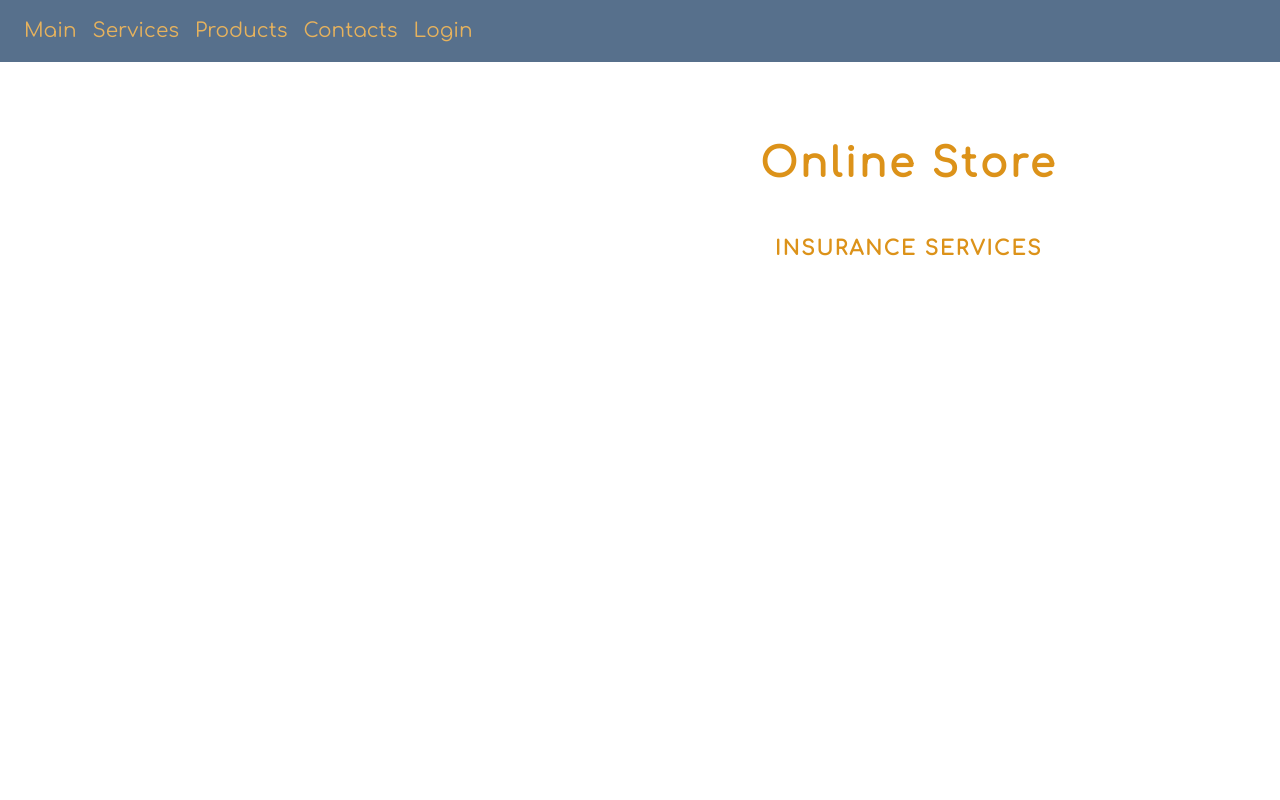
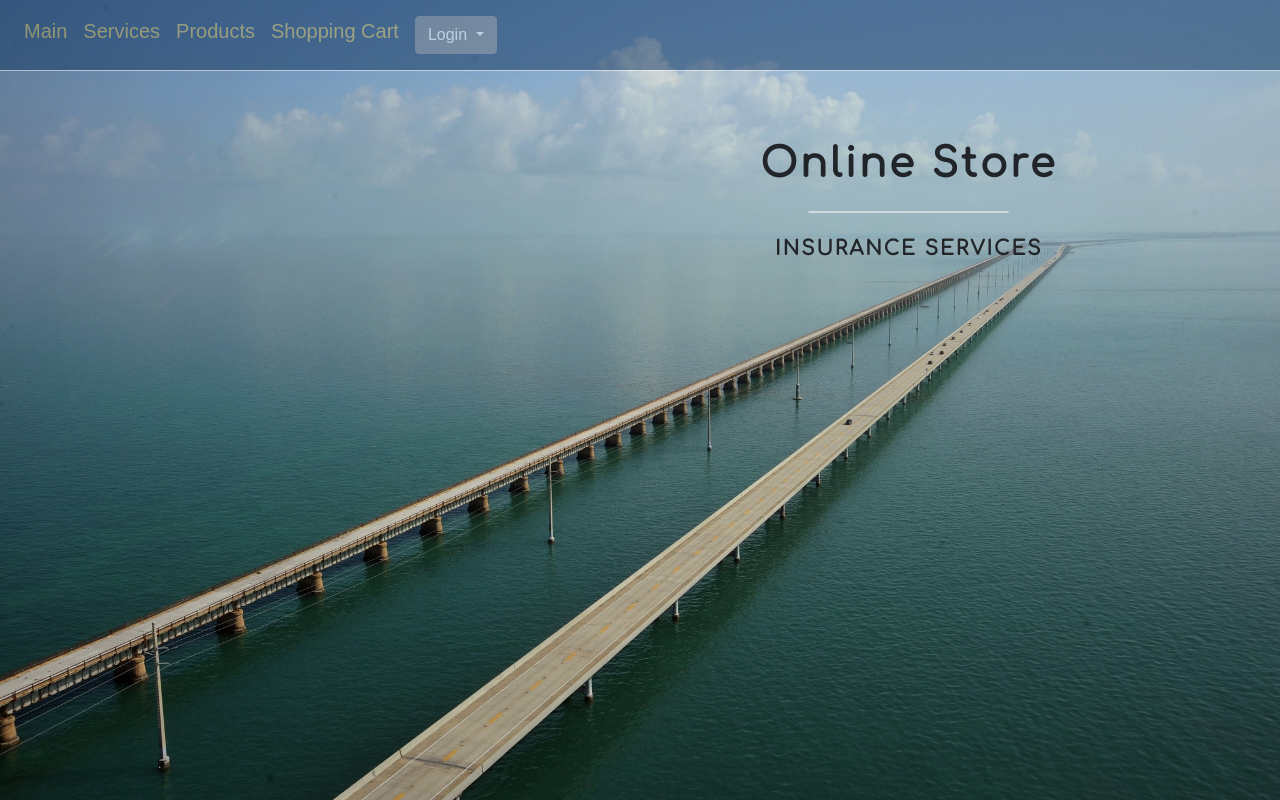
Before and after one commit to Forestriver/Onlinestore, a Django app: page /logout/ in a window 1280 px wide. Run offline with Django 3.2, Linux system fonts and the light colour scheme; some libraries are stand-ins or nearby versions.

Commit message:
templates and urls update

```diff
--- a/Store/models.py
+++ b/Store/models.py
@@ -29,7 +29,7 @@ class Order(models.Model):
     order_date = models.DateTimeField('Date and time of the order')
     notes = models.TextField(blank=True, verbose_name="Additional information")
 
-    def order_planned(self):
+    def order_accepted(self):
         return self.order_date >= timezone.now('Europe/London') - datetime.timedelta(days=1)
 
     def __str__(self):
--- a/Store/urls.py
+++ b/Store/urls.py
@@ -3,11 +3,10 @@ from . import views
 from django.contrib import admin
 
 urlpatterns = [
-    path('main', views.main, name='main'),
+    path('', views.main, name='main'),
     path('services/', views.services, name='services'),
     path('products/', views.products, name='products'),
-    path('contacts/', views.contacts, name='contacts'),
+    path('cart/', views.cart, name='cart'),
     path('login/', views.login, name='login'),
     path('logout/', views.logout, name='logout'),
-
 ]
--- a/Store/views.py
+++ b/Store/views.py
@@ -20,9 +20,9 @@ def products(request):
     return render(request, 'products.html', context)
 
 
-def contacts(request):
-    context = {"contacts_page": "active"}
-    return render(request, 'contacts.html', context)
+def cart(request):
+    context = {"cart_page": "active"}
+    return render(request, 'cart.html', context)
 
 @login_required
 def login(request):
--- a/Store_project/static/css/store.css
+++ b/Store_project/static/css/store.css
@@ -8,14 +8,16 @@ body, html {
 
 .navbar-custom {
     background-color: #11345c;
-    opacity: 0.7;
+    opacity: 0.5;
     font-size: 20px;
     font-family: 'Comfortaa', cursive;
     font-style: normal;
+    border-bottom:1px solid #ffffff;
 }
 
 .navbar-custom .nav-item .nav-link {
-  color: #DC9219;
+  color: #C2AC45;
+  font-family: Arial, fantasy;
 }
 
 .navbar .nav > li > a:hover {
@@ -43,12 +45,12 @@ body, html {
       bottom: 0;
       left: 0;
   background: linear-gradient(to bottom, rgba(0,0,0,0), rgba(0,0,0,.2)),
-          url;
+          url('../images/florida_bridge.jpg');;
   background-size: cover;
   background-attachment: relative;
   background-repeat: no-repeat;
   background-position: 40% 40%;
-  color: #DC9219;
+  color: #white;
   overflow: hidden;
   -webkit-animation: 2s cubic-bezier(.5, .15, .55, 1) fade;
   animation: 2s cubic-bezier(.5, .15, .55, 1) fade;
@@ -175,3 +177,34 @@ h5, h3 {
   background-color: #333;
   border: 1px solid #333;
 }
+
+@media only screen and (max-width: 768px) {
+    .logintemplate {
+        padding: 4em;
+    }
+    .pagetemplate .desc{
+     padding: 1em;
+   }
+}
+
+.logintemplate {
+}
+
+.logintemplate .form-control,
+.logintemplate input {
+    border-radius: 7px;
+    box-shadow: 5px 5px 3px grey;
+    background-color: beige;
+}
+.logintemplate .btn {
+  background-color: #589b37;
+  border: 1px solid #589b37;
+  color: #fff;
+  margin-top: 20px;
+  box-shadow: 5px 5px 3px grey;
+}
+
+.logintemplate .btn:hover {
+  background-color: #333;
+  border: 1px solid #333;
+}
--- a/Store_project/templates/layout.html
+++ b/Store_project/templates/layout.html
@@ -32,12 +32,21 @@
                <li class="nav-item" {{technologies_page}}>
                  <a class="nav-link" data-value = "technologies" href="{% url 'products' %}">Products</a>
                </li>
-               <li class="nav-item" {{contacts_page}}>
-                 <a class="nav-link" data-value = "contacts" href="{% url 'contacts' %}">Contacts</a>
+               <li class="nav-item" {{cart_page}}>
+                 <a class="nav-link" data-value = "cart" href="{% url 'cart' %}">Shopping Cart</a>
                </li>
                <li class="nav-item" {{login_page}}>
-                 <a class="nav-link" data-value = "login" href="{% url 'login' %}">Login</a>
+                 <div class="nav-link">
+                    <button class="btn btn-secondary dropdown-toggle" type="button" id="dropdownMenuButton" data-toggle="dropdown" aria-haspopup="true" aria-expanded="false">
+                      Login
+                    </button>
+                    <div class="dropdown-menu" aria-labelledby="dropdownMenuButton">
+                      {% block form %}
+                      {% endblock %}
+                    </div>
+                 </div>
                </li>
+
              </ul>
            </div>
     </header>
--- a/Store_project/templates/main.html
+++ b/Store_project/templates/main.html
@@ -14,3 +14,28 @@
     </div>
 </div>
 {% endblock %}
+
+{% block form %}
+<div class = "container-fluid logintemplate text-left">
+  <div class = "row">
+    <div class = "col-sm"></div>
+    <div class = "col-6-sm">
+      {% if form.errors %}
+      <p>Username and password didn't match. Please try again.</p>
+      {% endif %}
+          <p>Please, use the following form to log-in:</p>
+          <form action="{% url 'products' %}" method="POST">
+            {% csrf_token %}
+            <div class = "form-group">
+              <input type = "text" class = "form-control" placeholder = "User name" id = "name">
+            </div>
+            <div class = "form-group">
+                <input type ="password" class = "form-control" placeholder = "password" id = "password">
+                <input type = "submit" class = "btn btn-secondary" value = "Sign in" id = "submit">
+            </div>
+          </form>
+    </div>
+    <div class = "col-sm"></div>
+  </div>
+</div>
+{% endblock %}
--- a/Store_project/templates/registration/login.html
+++ b/Store_project/templates/registration/login.html
@@ -7,9 +7,9 @@
 <div class = "container-fluid pagetemplate text-center">
   <div class = "row">
     <div class = "col-sm"></div>
-    <div class = "col-sm">
+    <div class = "col-12-sm">
           <p>Please, use the following form to log-in:</p>
-          <form action="{% url 'main' %}" method="POST">
+          <form action="{% url 'products' %}" method="POST">
             {% csrf_token %}
             <div class = "form-group">
               <input type = "text" class = "form-control" placeholder = "User name" id = "name">
```
Also changed, not shown: Store_project/templates/cart.html (added, +31 -0 lines), Store_project/static/images/dawncar.jpg (added), Store_project/static/images/florida_bridge.jpg (added), Store_project/static/images/haugesund_bridge.jpg (added).
